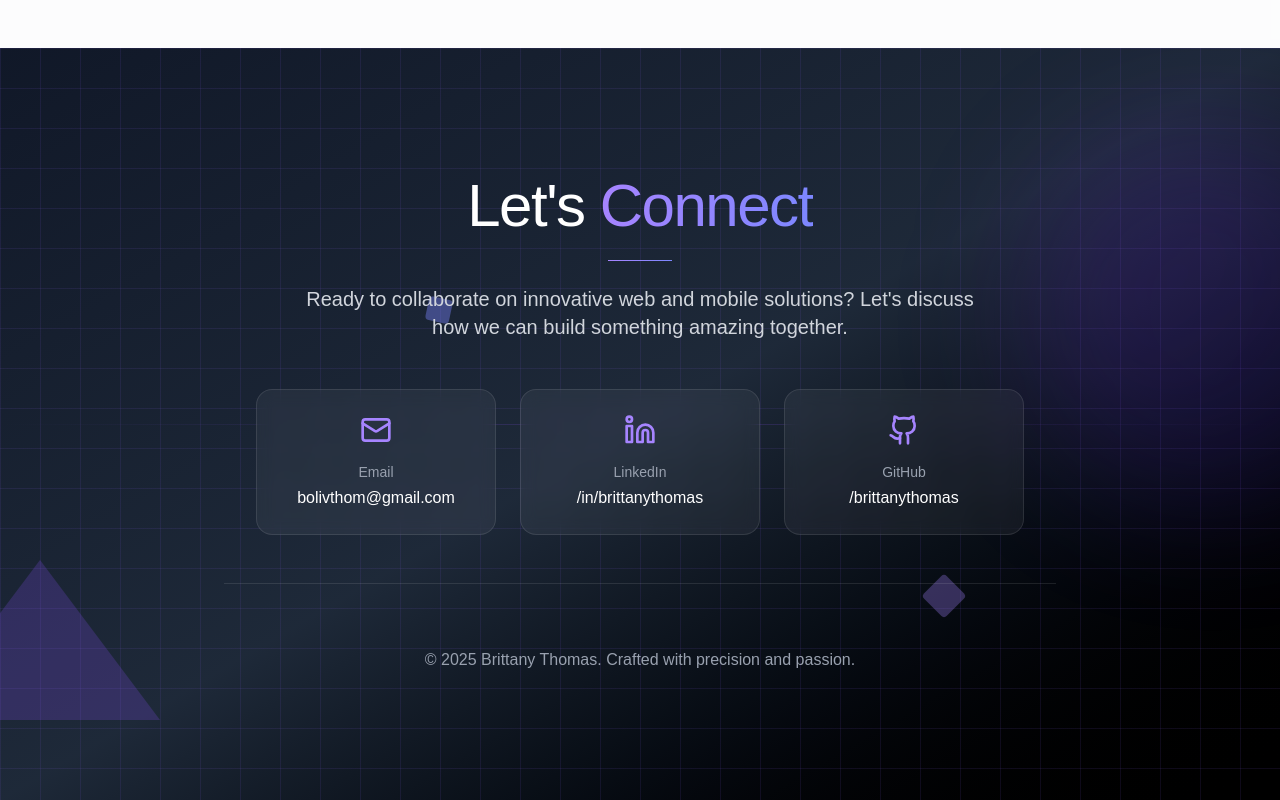
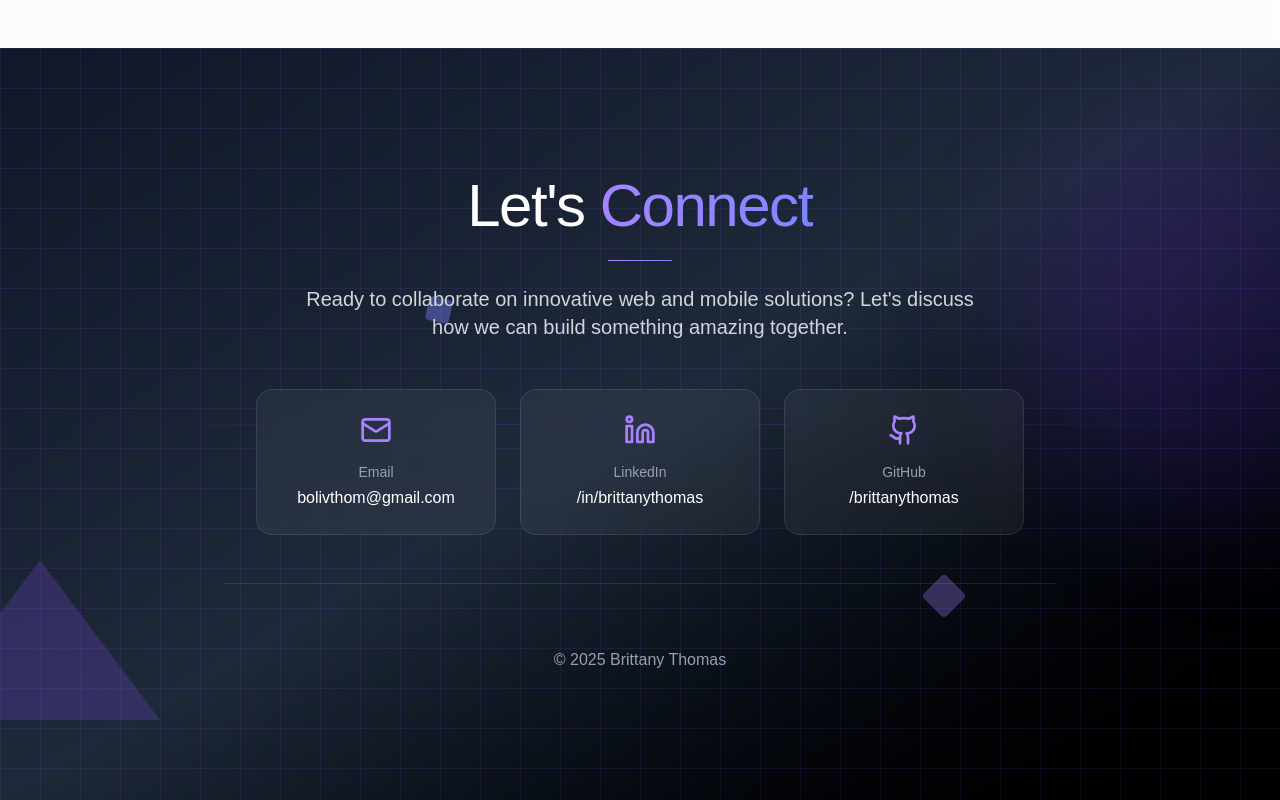
Before and after one commit to bolivthom/personal-website, a Next.js app: page / in a window 1280 px wide. Shown: the part 4280-5080 px from the top of the page. Built offline with nearby package versions, Linux system fonts and the light colour scheme.

Commit message:
Updated footer

```diff
--- a/app/page.tsx
+++ b/app/page.tsx
@@ -663,7 +663,7 @@ const BrittanyResumeWebsite = () => {
             {/* Footer */}
             <div className="pt-16 border-t border-white/10">
               <p className="text-gray-400 font-light">
-                © 2025 Brittany Thomas. Crafted with precision and passion.
+                © 2025 Brittany Thomas
               </p>
             </div>
           </div>
```
